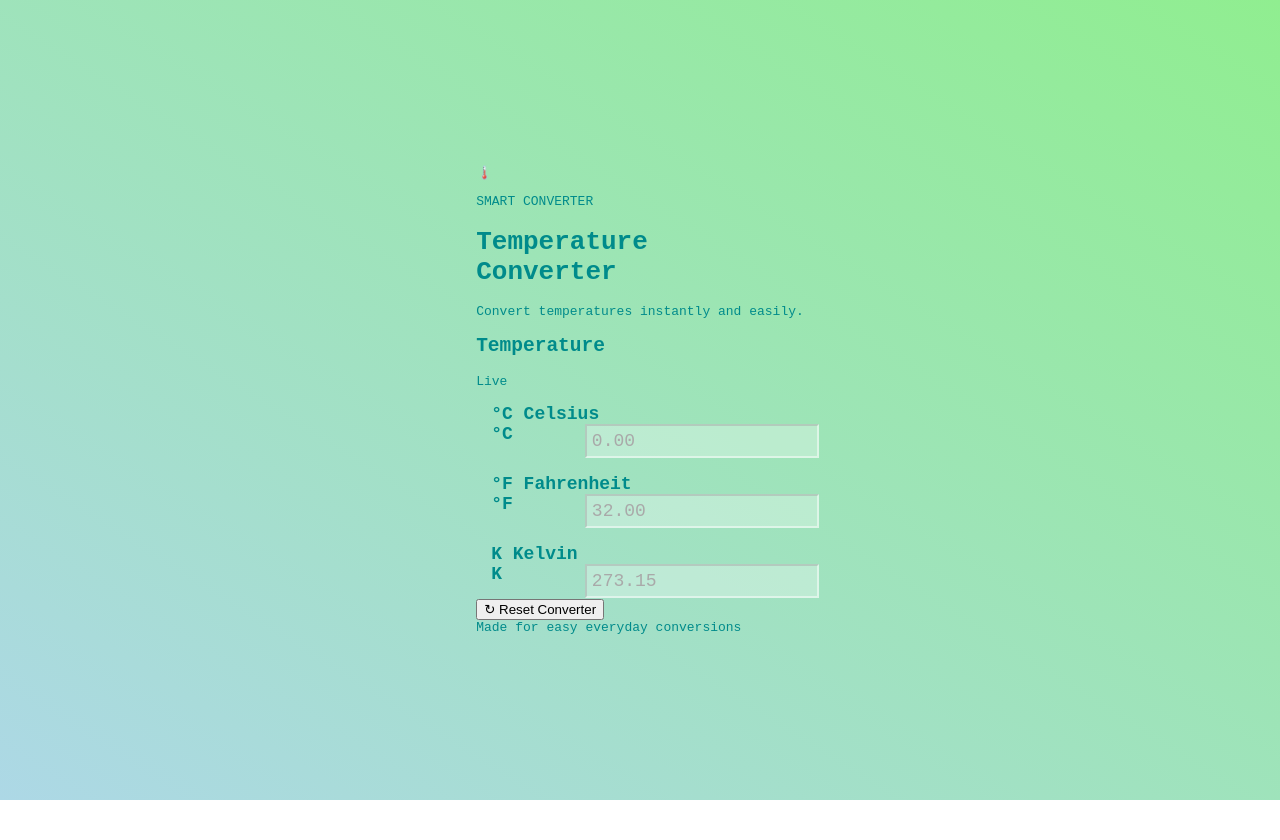
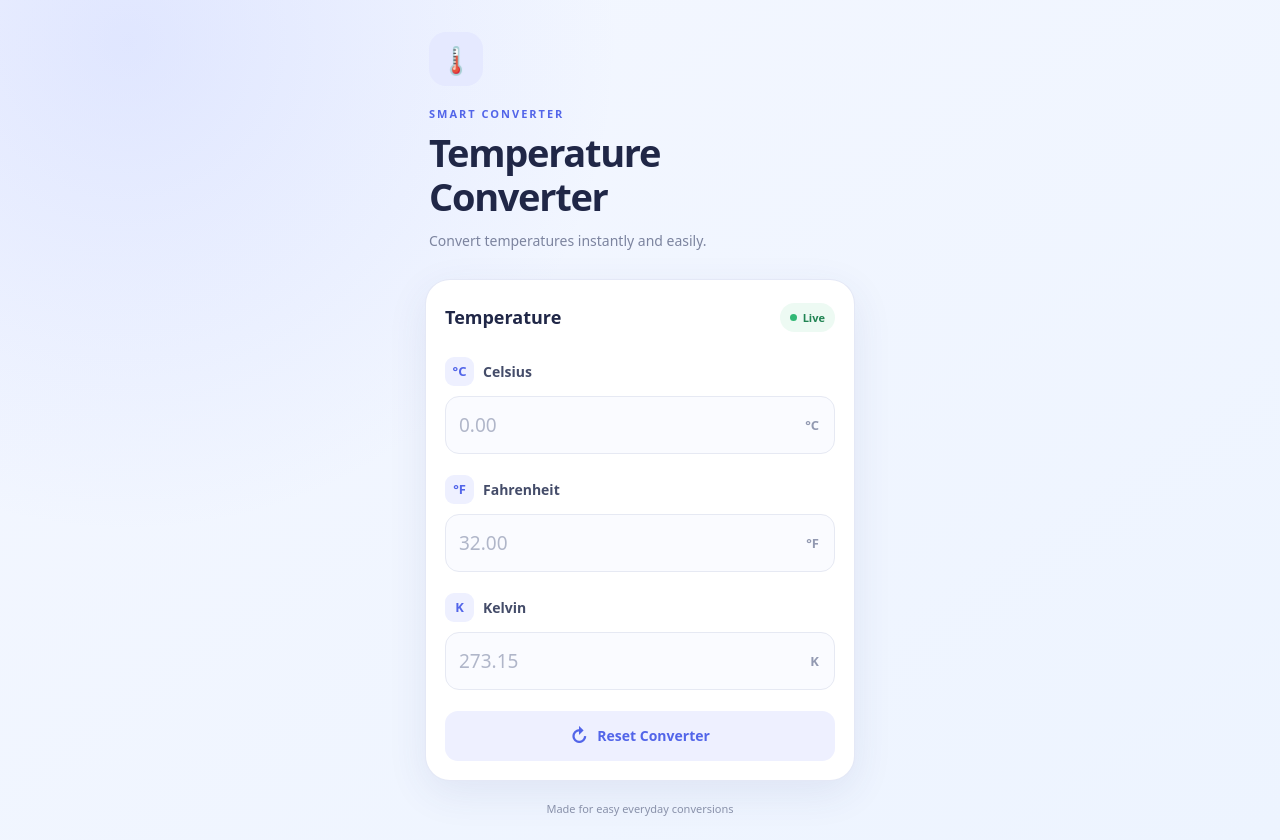
Before and after one commit to AccessDenies/TempC, a website: page www/index.html in a window 1280 px wide. Before the commit the page ends 800 px from the top, so only its background shows below. Drawn offline with Linux system fonts and the light colour scheme.

Commit message:
Update style.css

```diff
--- a/www/style.css
+++ b/www/style.css
@@ -1,51 +1,305 @@
+
+* {
+    box-sizing: border-box;
+    -webkit-tap-highlight-color: transparent;
+}
+
+:root {
+    color-scheme: light;
+    --primary: #5265e9;
+    --text: #202747;
+    --muted: #7c849f;
+    --border: #e6e9f3;
+    --surface: #ffffff;
+    --background: #f4f7ff;
+}
+
+html {
+    min-height: 100%;
+    margin: 0;
+}
+
 body {
     margin: 0;
-  background: linear-gradient(to left bottom, lightgreen, lightblue);
     min-height: 100vh;
+    min-height: 100dvh;
+    padding: max(24px, env(safe-area-inset-top)) 18px
+             max(20px, env(safe-area-inset-bottom));
+
     display: flex;
     justify-content: center;
     align-items: center;
-  font-family: monospace;
-  color: darkcyan;
+
+    font-family: system-ui, -apple-system, BlinkMacSystemFont,
+                 "Segoe UI", sans-serif;
+
+    color: var(--text);
+    background:
+        radial-gradient(
+            circle at 10% 5%,
+            rgba(135, 155, 255, 0.18),
+            transparent 35%
+        ),
+        linear-gradient(145deg, #f4f7ff, #edf4ff);
 }
 
-.container {
-  background: rgba(255, 255, 255, 0.3);
-  padding: 20px;
-  box-shadow: 0 4px 10px rgba(0, 0, 0, 0.3);
-  border-radius: 10px;
-  width: 85%;
-  max-width: 450px;
-  min-width: 350px;
-  display: flex;
-  flex-direction: column;
-  align-items: center;
+.app {
+    width: 100%;
+    max-width: 430px;
+    margin: auto;
 }
 
-.heading {
-  font-size: 32px;
+.app-header {
+    padding: 8px 4px 26px;
+}
+
+.app-icon {
+    width: 54px;
+    height: 54px;
+    display: flex;
+    align-items: center;
+    justify-content: center;
+    border-radius: 17px;
+    background: #e5e9ff;
+    font-size: 27px;
+    margin-bottom: 20px;
+}
+
+.eyebrow {
+    margin: 0 0 9px;
+    color: var(--primary);
+    font-size: 11px;
+    font-weight: 800;
+    letter-spacing: 2px;
+}
+
+.heading,
+h1 {
+    margin: 0;
+    font-size: clamp(30px, 8vw, 38px);
+    line-height: 1.16;
+    font-weight: 800;
+    letter-spacing: -1.3px;
+}
+
+.subtitle {
+    margin: 12px 0 0;
+    color: var(--muted);
+    font-size: 14px;
+    line-height: 1.6;
+}
+
+.converter-card {
+    width: 100%;
+    padding: 23px 19px 19px;
+    background: var(--surface);
+    border: 1px solid rgba(225, 230, 245, 0.9);
+    border-radius: 25px;
+    box-shadow: 0 12px 40px rgba(54, 72, 135, 0.09);
+}
+
+.card-heading {
+    display: flex;
+    align-items: center;
+    justify-content: space-between;
+    gap: 12px;
+    margin-bottom: 25px;
+}
+
+.card-heading h2 {
+    margin: 0;
+    font-size: 18px;
+    font-weight: 750;
+}
+
+.live-badge {
+    display: inline-flex;
+    align-items: center;
+    gap: 6px;
+    padding: 7px 10px;
+    border-radius: 30px;
+    background: #edfaf3;
+    color: #218453;
+    font-size: 11px;
+    font-weight: 700;
+}
+
+.status-dot {
+    width: 7px;
+    height: 7px;
+    background: #31b875;
+    border-radius: 50%;
 }
 
 .temp-container {
     width: 100%;
-  padding: 15px;
-  font-weight: bold;
-  font-size: 18px;
+    margin-bottom: 21px;
+}
+
+.temp-container label {
+    display: flex;
+    align-items: center;
+    gap: 9px;
+    margin-bottom: 10px;
+    font-size: 14px;
+    font-weight: 700;
+    color: #444c69;
+}
+
+.unit-icon {
+    display: inline-flex;
+    align-items: center;
+    justify-content: center;
+    width: 29px;
+    height: 29px;
+    border-radius: 9px;
+    background: #eef0ff;
+    color: var(--primary);
+    font-size: 13px;
+    font-weight: 800;
+}
+
+.input-wrap {
+    display: flex;
+    align-items: center;
+    width: 100%;
+    min-height: 58px;
+    border: 1.5px solid var(--border);
+    border-radius: 14px;
+    background: #fafbff;
+    transition: border-color 0.2s, box-shadow 0.2s;
+}
+
+.input-wrap:focus-within {
+    border-color: var(--primary);
+    box-shadow: 0 0 0 3px rgba(82, 101, 233, 0.10);
+    background: #fff;
 }
 
 .input {
-  width: 220px;
-  font-family: monospace;
-  padding: 5px;
-  float: right;
+    display: block;
+    flex: 1;
+    min-width: 0;
+    width: 100%;
+    height: 55px;
+    padding: 0 13px;
+
+    border: none;
     outline: none;
-  background: rgba(255, 255, 255, 0.3);
-  border-color: rgba(255, 255, 255, 0.5);
-  color: darkgreen;
-  font-size: 18px;
+    background: transparent;
+
+    color: var(--text);
+    font-family: inherit;
+    font-size: 19px;
+    font-weight: 650;
+    font-variant-numeric: tabular-nums;
 }
 
+.input::placeholder {
+    color: #b0b6c9;
+    font-weight: 400;
+}
 
-.input::placeholder{
-    color: darkgray;
+.input-wrap .unit {
+    flex-shrink: 0;
+    padding: 0 15px 0 5px;
+    color: #9299b1;
+    font-size: 13px;
+    font-weight: 700;
 }
+
+.reset-btn {
+    width: 100%;
+    min-height: 49px;
+    margin-top: 2px;
+    padding: 12px;
+
+    display: flex;
+    align-items: center;
+    justify-content: center;
+    gap: 9px;
+
+    border: none;
+    border-radius: 13px;
+    background: #eef0ff;
+    color: var(--primary);
+
+    font-family: inherit;
+    font-size: 14px;
+    font-weight: 750;
+    cursor: pointer;
+    touch-action: manipulation;
+}
+
+.reset-btn:active {
+    transform: scale(0.98);
+    background: #e2e6ff;
+}
+
+.reset-btn span {
+    font-size: 19px;
+}
+
+.app-footer {
+    padding: 20px 8px 4px;
+    text-align: center;
+    color: #8991aa;
+    font-size: 11px;
+}
+
+/* Compact phones */
+@media (max-width: 360px) {
+    body {
+        padding-left: 12px;
+        padding-right: 12px;
+    }
+
+    .app-header {
+        padding-bottom: 20px;
+    }
+
+    .converter-card {
+        padding: 19px 14px 15px;
+        border-radius: 21px;
+    }
+
+    .input {
+        font-size: 17px;
+        padding-left: 10px;
+    }
+
+    .input-wrap .unit {
+        padding-right: 11px;
+    }
+}
+
+/* Short screens: avoid unnecessary vertical spacing */
+@media (max-height: 650px) {
+    body {
+        align-items: flex-start;
+    }
+
+    .app {
+        margin-top: 10px;
+    }
+
+    .app-header {
+        padding-bottom: 16px;
+    }
+
+    .app-icon {
+        margin-bottom: 12px;
+    }
+
+    .converter-card {
+        padding-top: 18px;
+    }
+
+    .temp-container {
+        margin-bottom: 15px;
+    }
+
+    .app-footer {
+        padding-top: 14px;
+    }
+}
```
Lines whose indentation alone changed are shown as unchanged.
